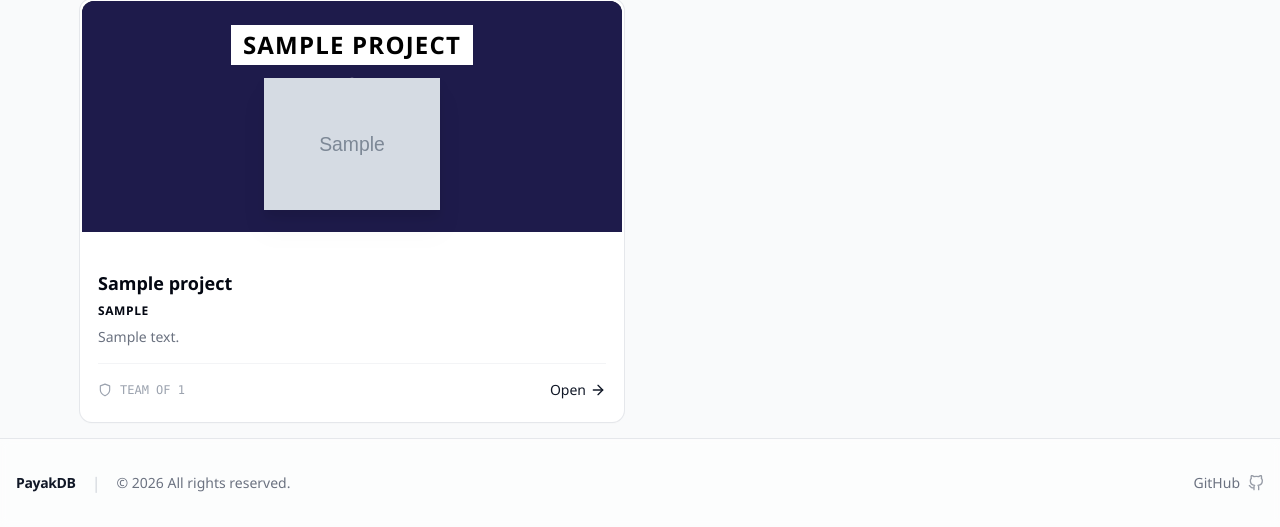
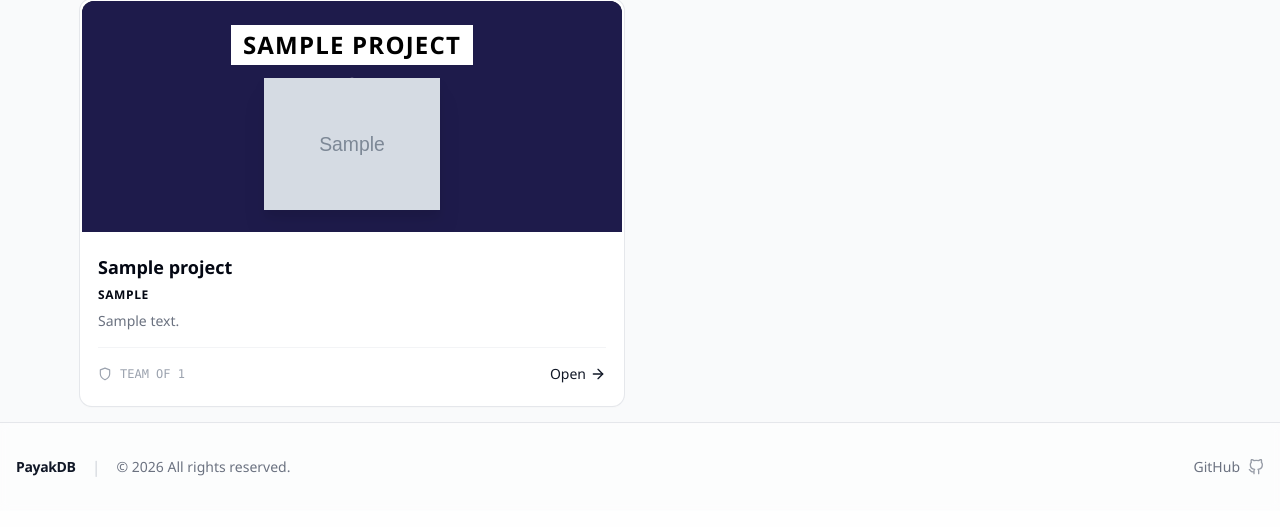
Before and after one commit to angel-penchev/payak-db, a PHP site: page /payak-db/courses/1 in a window 1280 px wide. Shown: the part 307-834 px from the top of the page. After the commit the page ends 784 px from the top, so only its background shows below. Run offline with PHP 8.4, Linux system fonts and the light colour scheme; tables that the repository leaves empty hold one stand-in row (values such as "Sample post"); grey boxes marked "Sample" are stand-in pictures; some libraries are stand-ins or nearby versions.

Commit message:
fix: project card gap visible in dark mode

```diff
--- a/views/course_detail.php
+++ b/views/course_detail.php
@@ -204,7 +204,7 @@ if (!$current_course) {
     <?php if (count($projects) > 0) : ?>
         <?php foreach ($projects as $project) : ?>
             <ui-card
-                class="project-card-item group flex flex-col rounded-xl border-2 border-transparent hover:border-gray-200 dark:hover:border-gray-700 transition-all duration-300 hover:shadow-2xl relative cursor-pointer !py-0 !overflow-visible"
+                class="project-card-item group flex flex-col rounded-xl border-2 border-transparent hover:border-gray-200 dark:hover:border-gray-700 transition-all duration-300 hover:shadow-2xl relative cursor-pointer !py-0 !overflow-visible !gap-0"
                 data-searchable="<?php echo htmlspecialchars(strtolower($project['name'] . ' ' . ($project['topic'] ?? '') . ' ' . ($project['description'] ?? ''))); ?>"
             >
                 <div class="w-full aspect-[21/9] bg-gray-100 dark:bg-gray-900 relative rounded-t-xl z-20 pointer-events-none">
```
